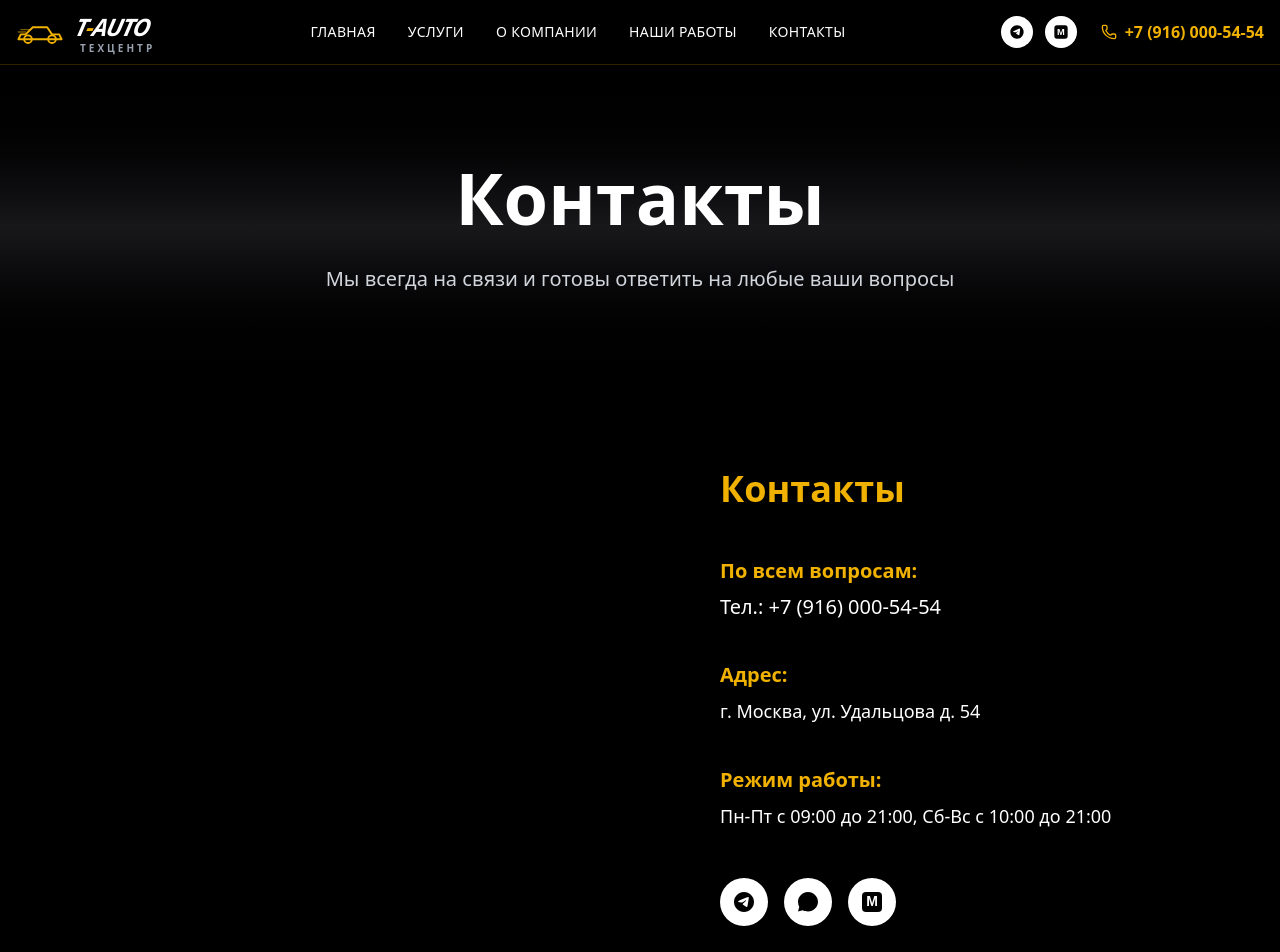
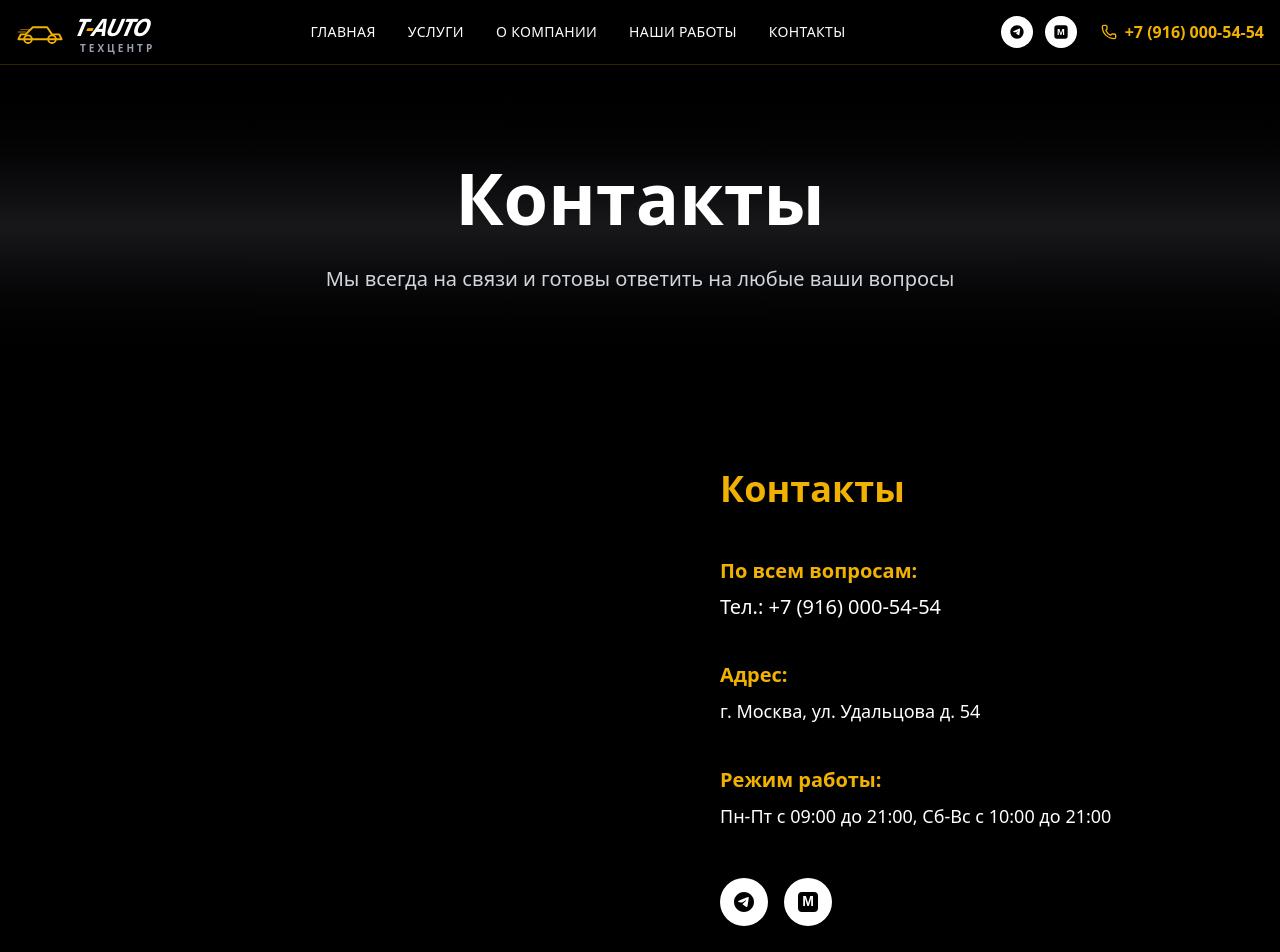
Before and after one commit to Stanislav361/t-auto, a Next.js app: page /contacts in a window 1280 px wide. Shown: the top 952 px of the page. Built offline with nearby package versions, Linux system fonts and the light colour scheme.

Commit message:
Remove WhatsApp icons everywhere

```diff
--- a/app/contacts/page.tsx
+++ b/app/contacts/page.tsx
@@ -94,16 +94,6 @@ export default function ContactsPage() {
                 >
                   <svg width="24" height="24" viewBox="0 0 24 24" fill="none" xmlns="http://www.w3.org/2000/svg">
                     <path d="M12 2C6.48 2 2 6.48 2 12C2 17.52 6.48 22 12 22C17.52 22 22 17.52 22 12C22 6.48 17.52 2 12 2ZM16.64 8.8C16.49 10.38 15.84 14.24 15.51 15.99C15.37 16.73 15.1 16.98 14.84 17C14.27 17.05 13.84 16.62 13.29 16.26C12.43 15.69 11.94 15.34 11.11 14.79C10.15 14.16 10.77 13.81 11.32 13.24C11.46 13.09 13.93 10.84 13.98 10.64C13.98 10.61 13.99 10.5 13.98 10.42C13.97 10.34 13.89 10.31 13.8 10.33C13.67 10.36 11.66 11.69 10.69 12.28C10.69 12.28 10.69 12.28 10.69 12.28C9.8 12.55 8.84 12.53 8.1 12.3C7.2 12.02 6.13 11.72 6.06 11.46C6.02 11.33 6.2 10.99 6.86 10.72C9.96 9.29 12.02 8.4 13.05 8.01C15.5 7.08 16.01 6.92 16.34 6.92C16.41 6.92 16.55 6.94 16.63 7.01C16.7 7.07 16.72 7.17 16.73 7.24C16.73 7.29 16.74 7.56 16.64 8.8Z" fill="black"/>
-                  </svg>
-                </a>
-                <a
-                  href="https://wa.me/79160005454"
-                  target="_blank"
-                  rel="noopener noreferrer"
-                  className="w-12 h-12 bg-white rounded-full flex items-center justify-center hover:bg-yellow-500 transition-colors"
-                >
-                  <svg width="24" height="24" viewBox="0 0 24 24" fill="none" xmlns="http://www.w3.org/2000/svg">
-                    <path d="M17.472 14.382C17.312 14.302 16.526 13.914 16.378 13.866C16.23 13.818 16.122 13.794 16.014 13.954C15.906 14.114 15.598 14.482 15.506 14.594C15.414 14.706 15.322 14.722 15.162 14.642C15.002 14.562 14.486 14.392 13.874 13.848C13.392 13.418 13.066 12.888 12.974 12.728C12.882 12.568 12.964 12.484 13.044 12.404C13.116 12.332 13.204 12.218 13.284 12.122C13.364 12.026 13.392 11.942 13.446 11.834C13.5 11.726 13.472 11.63 13.432 11.55C13.392 11.47 13.084 10.702 12.956 10.39C12.832 10.086 12.708 10.128 12.624 10.128C12.544 10.128 12.452 10.126 12.36 10.126C12.268 10.126 12.118 10.16 11.992 10.296C11.866 10.432 11.512 10.764 11.512 11.44C11.512 12.116 12.004 12.77 12.072 12.862C12.14 12.954 13.036 14.336 14.408 14.928C15.324 15.322 15.682 15.32 16.066 15.286C16.494 15.248 17.312 14.812 17.482 14.332C17.652 13.852 17.652 13.442 17.602 13.362C17.552 13.282 17.472 13.234 17.312 13.154V14.382ZM12.004 2C6.48 2 2 6.48 2 12C2 13.764 2.458 15.428 3.272 16.892L2 21.536L6.75 20.29C8.162 21.06 9.774 21.492 11.998 21.492H12.004C17.52 21.492 22 17.012 22 12C22 6.48 17.52 2 12.004 2Z" fill="black"/>
                   </svg>
                 </a>
                 <a
```
